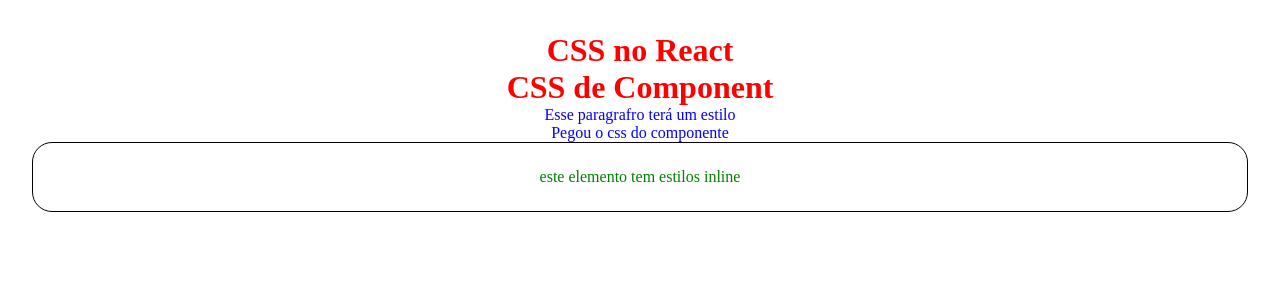
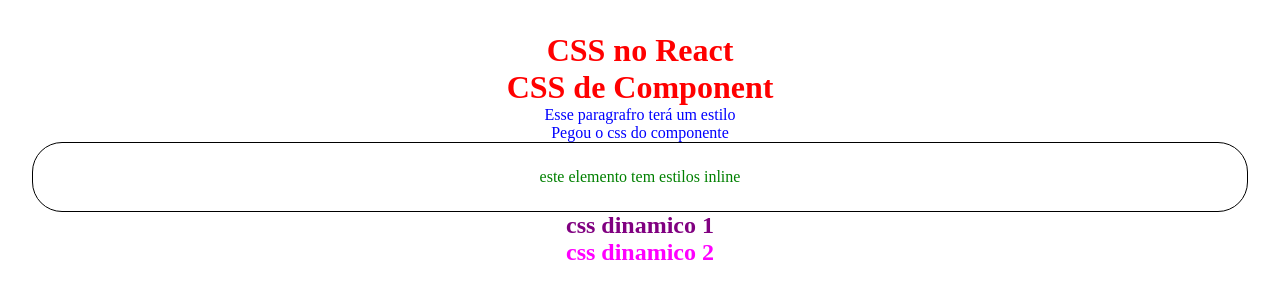
Before and after one commit to Lucassevero06/front-end-udemy, a React (Vite) app in the folder REACT/4_CSS_REACT/css_react/: page / in a window 1280 px wide. Shown: the top 300 px of the page. Built offline with nearby package versions, Linux system fonts and the light colour scheme.

Commit message:
css inline dinamico utilizando if ternario para validar condição

```diff
--- a/REACT/4_CSS_REACT/css_react/src/App.jsx
+++ b/REACT/4_CSS_REACT/css_react/src/App.jsx
@@ -4,6 +4,8 @@
 import MyComponent from './components/MyComponent'
 
 function App() {
+  //4 - inline style dinamico
+  const n = 15;
 
   return (
     <div className='App'>
@@ -13,7 +15,16 @@
       <MyComponent/>
       <p>Pegou o css do componente</p>
       {/* 3 - inline style */}
-      <p style={{color: "green", padding: "25px", border: "1px solid black", borderRadius: "20px"}}>este elemento tem estilos inline</p>
+      <p style={{color: "green", padding: "25px", border: "1px solid black", borderRadius: "30px"}}>
+        este elemento tem estilos inline
+        </p>
+      {/* 4 - inline style dinamico */}
+      <h2 style={n > 10 ? {color: "purple"} : {color: "magenta"}}>
+        css dinamico 1
+      </h2>
+      <h2 style={n > 20 ? { color: "purple" } : { color: "magenta" }}>
+        css dinamico 2
+      </h2>
     </div>
   )
 }
```
